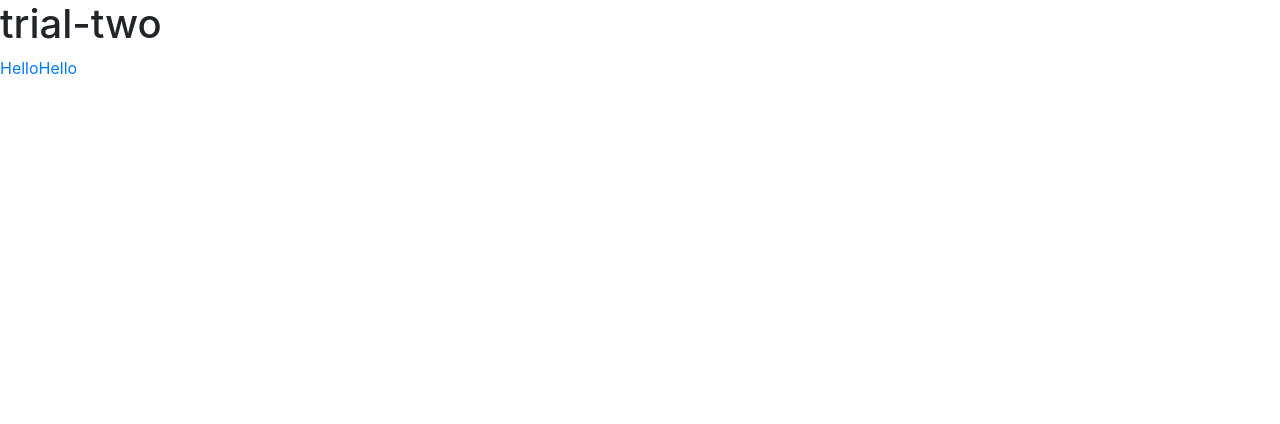
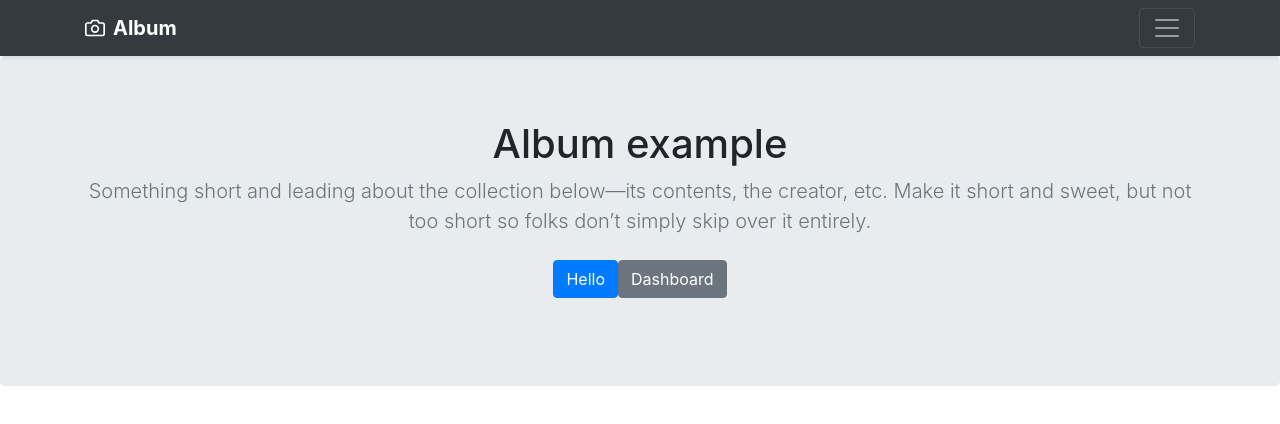
Before and after one commit to IoanCristianRadu/Angular, an Angular app: page / in a window 1280 px wide. Shown: the top 424 px of the page. Built offline with nearby package versions, Linux system fonts and the light colour scheme.

Commit message:
Added routing example

```diff
--- a/src/app/app.component.html
+++ b/src/app/app.component.html
@@ -1,6 +1,18 @@
-<h1>{{title}}</h1>
+<app-header></app-header>
+<section class="jumbotron text-center">
+  <div class="container">
+    <h1 class="jumbotron-heading">Album example</h1>
+    <p class="lead text-muted">Something short and leading about the collection below—its contents, the creator, etc. Make it short and sweet, but not too short so folks don’t simply skip over it entirely.</p>
+    <p>
+        <a routerLink="hello" class="btn btn-primary my-2">Hello</a>
+        <a routerLink="dashboard" class="btn btn-secondary my-2">Dashboard</a>
+    </p>
+  </div>
+</section>
+<!--
 <nav>
-  <a routerLink="hello">Hello</a>
-  <a routerLink="dashboard">Hello</a>
+    <a routerLink="hello" class="btn btn-primary my-2">Hello</a>
+    <a routerLink="dashboard" class="btn btn-secondary my-2">Dashboard</a>
 </nav>
+-->
 <router-outlet></router-outlet>
--- a/src/app/app.module.ts
+++ b/src/app/app.module.ts
@@ -5,12 +5,14 @@ import { AppComponent } from './app.component';
 import { HelloWorldComponent } from './hello-world/hello-world.component';
 import { AppRoutingModule } from './app-routing.module';
 import { DashboardComponent } from './dashboard/dashboard.component';
+import { HeaderComponent } from './header/header.component';
 
 @NgModule({
   declarations: [
     AppComponent,
     HelloWorldComponent,
-    DashboardComponent
+    DashboardComponent,
+    HeaderComponent
   ],
   imports: [
     BrowserModule,
--- /dev/null
+++ b/src/app/header/header.component.html
@@ -0,0 +1,31 @@
+<header>
+  <div class="bg-dark collapse" id="navbarHeader" style="">
+    <div class="container">
+      <div class="row">
+        <div class="col-sm-8 col-md-7 py-4">
+          <h4 class="text-white">About</h4>
+          <p class="text-muted">Add some information about the album below, the author, or any other background context. Make it a few sentences long so folks can pick up some informative tidbits. Then, link them off to some social networking sites or contact information.</p>
+        </div>
+        <div class="col-sm-4 offset-md-1 py-4">
+          <h4 class="text-white">Contact</h4>
+          <ul class="list-unstyled">
+            <li><a href="#" class="text-white">Follow on Twitter</a></li>
+            <li><a href="#" class="text-white">Like on Facebook</a></li>
+            <li><a href="#" class="text-white">Email me</a></li>
+          </ul>
+        </div>
+      </div>
+    </div>
+  </div>
+  <div class="navbar navbar-dark bg-dark shadow-sm">
+    <div class="container d-flex justify-content-between">
+      <a href="#" class="navbar-brand d-flex align-items-center">
+        <svg xmlns="http://www.w3.org/2000/svg" width="20" height="20" fill="none" stroke="currentColor" stroke-linecap="round" stroke-linejoin="round" stroke-width="2" aria-hidden="true" class="mr-2" viewBox="0 0 24 24" focusable="false"><path d="M23 19a2 2 0 0 1-2 2H3a2 2 0 0 1-2-2V8a2 2 0 0 1 2-2h4l2-3h6l2 3h4a2 2 0 0 1 2 2z"></path><circle cx="12" cy="13" r="4"></circle></svg>
+        <strong>Album</strong>
+      </a>
+      <button class="navbar-toggler collapsed" type="button" data-toggle="collapse" data-target="#navbarHeader" aria-controls="navbarHeader" aria-expanded="false" aria-label="Toggle navigation">
+        <span class="navbar-toggler-icon"></span>
+      </button>
+    </div>
+  </div>
+</header>
--- /dev/null
+++ b/src/app/header/header.component.ts
@@ -0,0 +1,15 @@
+import { Component, OnInit } from '@angular/core';
+
+@Component({
+  selector: 'app-header',
+  templateUrl: './header.component.html',
+  styleUrls: ['./header.component.css']
+})
+export class HeaderComponent implements OnInit {
+
+  constructor() { }
+
+  ngOnInit() {
+  }
+
+}
```
Also changed, not shown: src/app/header/header.component.css (added), 1 other file (tests, documents, lock files or other folders).
